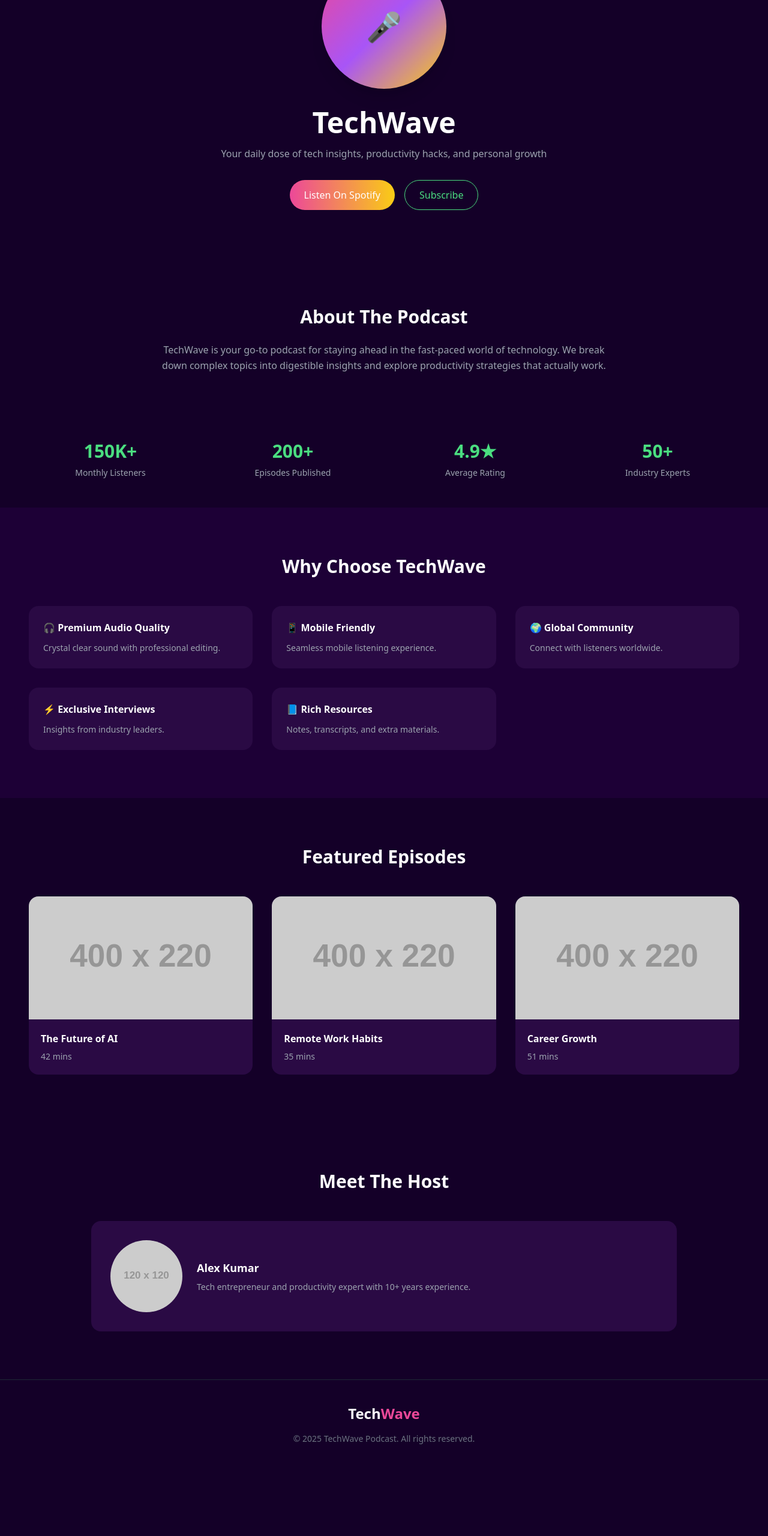
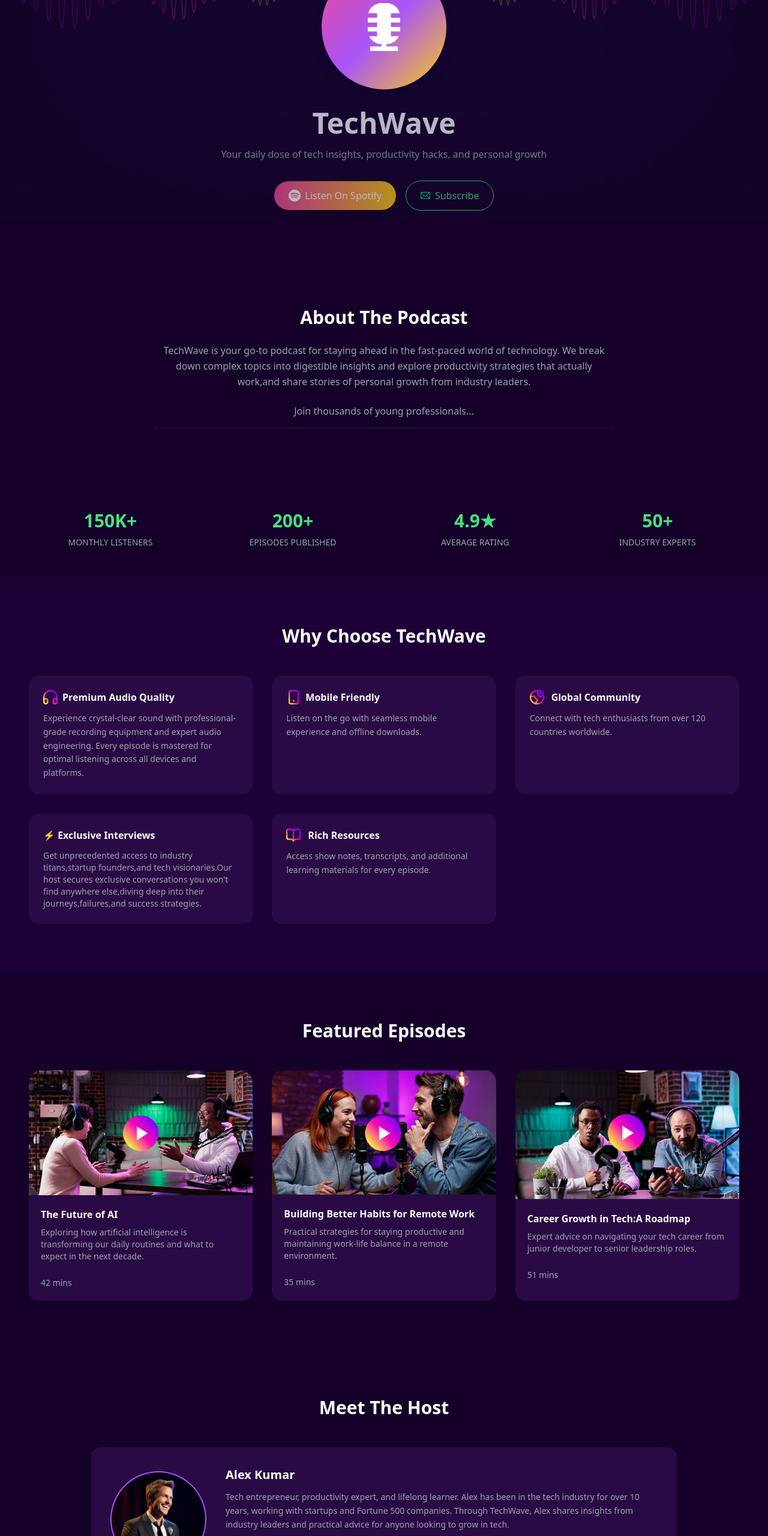
Before and after one commit to asrafunnahar/Assignment-2, a plain HTML site: page index.html in a window 1280 px wide. Shown: the part 240-2800 px from the top of the page at 60% size. Before the commit the page ends 2688 px from the top, so only its background shows below. Drawn offline with nearby package versions, Linux system fonts and the light colour scheme; placeholder pictures from the web are drawn by us.

Commit message:
add full code

```diff
--- a/index.html
+++ b/index.html
@@ -13,7 +13,13 @@
 <div class="max-w-7xl mx-auto px-6 lg:px-12">
 
   <!-- NAVBAR -->
-  <header class="flex items-center justify-between py-6">
+  <header class="flex items-center justify-between py-6 border-b border-white/10">
+
+    <div class="absolute inset-0 z-0 opacity-30 pointer-events-none">
+    <img src="/assets/hero-bg.png" alt="" class="w-90 h-90 object-cover">
+  </div>
+
+
     <h1 class="text-2xl font-bold">
       Tech<span class="text-pink-500">Wave</span>
     </h1>
@@ -27,15 +33,26 @@
     <button class="bg-gradient-to-r from-pink-500 to-yellow-400 px-5 py-2 rounded-full text-sm font-semibold">
       Subscribe →
     </button>
+
   </header>
 
   <!-- HERO -->
   <section class="text-center py-16 lg:py-24">
 
     <!-- Circle -->
-    <div class="mx-auto w-44 h-44 lg:w-52 lg:h-52 rounded-full bg-gradient-to-br from-pink-500 via-purple-500 to-yellow-400 flex items-center justify-center text-5xl shadow-xl mb-8">
-      🎤
+ <div class="relative mx-auto w-44 h-44 lg:w-52 lg:h-52
+            rounded-full bg-gradient-to-br from-pink-500 via-purple-500 to-yellow-400
+            flex items-center justify-center shadow-xl mb-8">
+
+  <img src="assets/microphone.png" alt="Microphone"
+       class="w-16 h-16 lg:w-20 lg:h-20 object-contain">
+
+  <span class="absolute top-4 right-4 z-10 bg-green-400 text-[#0f0721] text-[10px] font-bold px-2 py-0.5 rounded-full shadow-[0_0_10px_rgba(74,222,128,0.8)]">
+    NEW
+  </span>
 </div>
+
+
 
     <h2 class="text-3xl lg:text-5xl font-bold mb-4">
       TechWave
@@ -45,14 +62,21 @@
       Your daily dose of tech insights, productivity hacks, and personal growth
     </p>
 
-    <div class="flex flex-col sm:flex-row justify-center gap-4">
-      <button class="bg-gradient-to-r from-pink-500 to-yellow-400 px-6 py-3 rounded-full font-medium">
-        Listen On Spotify
+    <div class="flex items-center sm:flex-row justify-center gap-4">
+  <button class="flex items-center gap-2 bg-gradient-to-r from-pink-500 to-yellow-400 px-6 py-3 rounded-full font-medium shadow-lg hover:opacity-90 transition-opacity">
+
+    <img src="assets/spotify.png" alt="Spotify" class="w-5 h-5 object-contain">
+    <span>Listen On Spotify</span>
+
   </button>
-      <button class="border border-green-400 text-green-400 px-6 py-3 rounded-full">
-        Subscribe
+
+
+  <button class="flex items-center border border-green-400 text-green-400 px-6 py-3 rounded-full gap-2 transition-all hover:bg-green-400/10">
+  <img src="assets/message.png" alt="Message" class="w-4 h-4 object-contain">
+  <span>Subscribe</span>
 </button>
 </div>
+
 
   </section>
 
@@ -65,7 +89,13 @@
     <p class="text-gray-400 leading-relaxed">
       TechWave is your go-to podcast for staying ahead in the fast-paced world of technology.
       We break down complex topics into digestible insights and explore productivity strategies
-      that actually work.
+      that actually work,and share stories of personal growth from industry leaders.
+    </p>
+
+    </br>
+
+    <p class="text-gray-400 border-b border-white/10 pb-4 mb-6">
+  Join thousands of young professionals...
 </p>
   </section>
 
@@ -73,22 +103,22 @@
   <section class="grid grid-cols-2 md:grid-cols-4 gap-8 text-center py-12">
     <div>
       <h4 class="text-green-400 text-3xl font-bold">150K+</h4>
-      <p class="text-gray-400 text-sm mt-2">Monthly Listeners</p>
+      <p class="text-gray-400 text-sm mt-2">MONTHLY LISTENERS</p>
     </div>
 
     <div>
       <h4 class="text-green-400 text-3xl font-bold">200+</h4>
-      <p class="text-gray-400 text-sm mt-2">Episodes Published</p>
+      <p class="text-gray-400 text-sm mt-2">EPISODES PUBLISHED</p>
     </div>
 
     <div>
       <h4 class="text-green-400 text-3xl font-bold">4.9★</h4>
-      <p class="text-gray-400 text-sm mt-2">Average Rating</p>
+      <p class="text-gray-400 text-sm mt-2">AVERAGE RATING</p>
     </div>
 
     <div>
       <h4 class="text-green-400 text-3xl font-bold">50+</h4>
-      <p class="text-gray-400 text-sm mt-2">Industry Experts</p>
+      <p class="text-gray-400 text-sm mt-2">INDUSTRY EXPERTS</p>
     </div>
   </section>
 
@@ -105,37 +135,53 @@
     <div class="grid md:grid-cols-2 lg:grid-cols-3 gap-8">
 
     <div class="bg-[#2a0a44] p-6 rounded-2xl">
-        <h4 class="font-semibold mb-3">🎧 Premium Audio Quality</h4>
-        <p class="text-gray-400 text-sm">
-          Crystal clear sound with professional editing.
+  <h4 class="font-semibold mb-3 flex items-center gap-2">
+    <img src="assets/headphone.png" alt="Headphone" class="w-6 h-6 object-contain">
+    Premium Audio Quality
+  </h4>
+
+  <p class="text-gray-400 text-sm leading-relaxed">
+    Experience crystal-clear sound with professional-grade recording equipment and expert audio engineering. Every episode is mastered for optimal listening across all devices and platforms.
   </p>
 </div>
 
       <div class="bg-[#2a0a44] p-6 rounded-2xl">
-        <h4 class="font-semibold mb-3">📱 Mobile Friendly</h4>
-        <p class="text-gray-400 text-sm">
-          Seamless mobile listening experience.
+  <h4 class="font-semibold mb-3 flex items-center gap-2">
+    <img src="assets/device.png" alt="Mobile Device" class="w-6 h-6 object-contain">
+    Mobile Friendly
+  </h4>
+
+  <p class="text-gray-400 text-sm leading-relaxed">
+    Listen on the go with seamless mobile experience and offline downloads.
   </p>
 </div>
 
       <div class="bg-[#2a0a44] p-6 rounded-2xl">
-        <h4 class="font-semibold mb-3">🌍 Global Community</h4>
-        <p class="text-gray-400 text-sm">
-          Connect with listeners worldwide.
+  <h4 class="font-semibold mb-3 flex items-center gap-3 text-white">
+    <img src="assets/location.png" alt="Global Community" class="w-6 h-6 object-contain">
+    Global Community
+  </h4>
+
+  <p class="text-gray-400 text-sm leading-relaxed">
+    Connect with tech enthusiasts from over 120 countries worldwide.
   </p>
 </div>
 
       <div class="bg-[#2a0a44] p-6 rounded-2xl">
         <h4 class="font-semibold mb-3">⚡ Exclusive Interviews</h4>
         <p class="text-gray-400 text-sm">
-          Insights from industry leaders.
+          Get unprecedented access to industry titans,startup founders,and tech visionaries.Our host secures exclusive conversations you won't find anywhere else,diving deep into their journeys,failures,and success strategies.
         </p>
       </div>
 
      <div class="bg-[#2a0a44] p-6 rounded-2xl">
-        <h4 class="font-semibold mb-3">📘 Rich Resources</h4>
-        <p class="text-gray-400 text-sm">
-          Notes, transcripts, and extra materials.
+  <h4 class="font-semibold mb-3 flex items-center gap-3 text-white">
+    <img src="assets/resource.png" alt="Resources" class="w-6 h-6 object-contain">
+    Rich Resources
+  </h4>
+
+  <p class="text-gray-400 text-sm leading-relaxed">
+    Access show notes, transcripts, and additional learning materials for every episode.
   </p>
 </div>
 
@@ -155,25 +201,32 @@
     <div class="grid md:grid-cols-2 lg:grid-cols-3 gap-8">
 
       <div class="bg-[#2a0a44] rounded-2xl overflow-hidden">
-        <img src="https://via.placeholder.com/400x220" class="w-full">
+        <img src="assets/image1.png" class="w-full">
         <div class="p-5">
           <h4 class="font-semibold mb-2">The Future of AI</h4>
+          <p class="text-gray-400 text-sm">
+          Exploring how artificial intelligence is transforming our daily routines and what to expect in the next decade.
+        </p></br>
           <p class="text-gray-400 text-sm">42 mins</p>
         </div>
       </div>
 
       <div class="bg-[#2a0a44] rounded-2xl overflow-hidden">
-        <img src="https://via.placeholder.com/400x220" class="w-full">
+        <img src="assets/image2.png" class="w-full">
         <div class="p-5">
-          <h4 class="font-semibold mb-2">Remote Work Habits</h4>
+          <h4 class="font-semibold mb-2">Building Better Habits for Remote Work</h4>
+          <p class="text-gray-400 text-sm">Practical strategies for staying productive and maintaining work-life balance in a remote environment.</p></br>
           <p class="text-gray-400 text-sm">35 mins</p>
         </div>
       </div>
 
       <div class="bg-[#2a0a44] rounded-2xl overflow-hidden">
-        <img src="https://via.placeholder.com/400x220" class="w-full">
+        <img src="assets/image3.png" class="w-full">
         <div class="p-5">
-          <h4 class="font-semibold mb-2">Career Growth</h4>
+          <h4 class="font-semibold mb-2">Career Growth in Tech:A Roadmap</h4>
+            <p class="text-gray-400 text-sm">
+                Expert advice on navigating your tech career from junior developer to senior leadership roles.
+            </p></br>
           <p class="text-gray-400 text-sm">51 mins</p>
         </div>
       </div>
@@ -191,30 +244,87 @@
       Meet The Host
     </h3>
 
-    <div class="bg-[#2a0a44] rounded-2xl p-8 flex flex-col md:flex-row items-center gap-6">
-      <img src="https://via.placeholder.com/120" class="rounded-full">
+   <div class="bg-[#2a0a44] rounded-2xl p-8 flex flex-col md:flex-row items-center gap-8">
+  <div class="flex-shrink-0">
+    <img src="assets/host.png" alt="Alex Kumar" class="w-32 h-32 md:w-40 md:h-40 rounded-full object-cover border-2 border-purple-500">
+  </div>
 
-      <div>
-        <h4 class="text-lg font-bold">Alex Kumar</h4>
-        <p class="text-gray-400 text-sm mt-2">
-          Tech entrepreneur and productivity expert with 10+ years experience.
+  <div class="text-center md:text-left">
+    <div class="flex items-center justify-center md:justify-start gap-2">
+      <h4 class="text-xl font-bold text-white">Alex Kumar</h4>
+    </div>
+
+    <p class="text-gray-400 text-sm mt-3 leading-relaxed">
+      Tech entrepreneur, productivity expert, and lifelong learner. Alex has been in the tech industry for over 10 years, working with startups and Fortune 500 companies. Through TechWave, Alex shares insights from industry leaders and practical advice for anyone looking to grow in tech.
     </p>
+
+
+
+     <div class="flex items-center justify-center md:justify-start gap-4 mt-5">
+
+  <a href="#" class="flex items-center justify-center w-12 h-12 rounded-full border border-purple-500/20 bg-purple-500/5 hover:bg-purple-500/10 transition-colors">
+    <img src="assets/linkedin.png" alt="LinkedIn" class="w-5 h-5 object-contain">
+  </a>
+
+  <a href="#" class="flex items-center justify-center w-12 h-12 rounded-full border border-purple-500/20 bg-purple-500/5 hover:bg-purple-500/10 transition-colors">
+    <img src="assets/x.png" alt="X" class="w-5 h-5 object-contain">
+  </a>
+
+  <a href="#" class="flex items-center justify-center w-12 h-12 rounded-full border border-purple-500/20 bg-purple-500/5 hover:bg-purple-500/10 transition-colors">
+    <img src="assets/instagram.png" alt="Instagram" class="w-5 h-5 object-contain">
+  </a>
+
+  <a href="#" class="flex items-center justify-center w-12 h-12 rounded-full border border-purple-500/20 bg-purple-500/5 hover:bg-purple-500/10 transition-colors">
+    <img src="assets/youtube.png" alt="YouTube" class="w-5 h-5 object-contain">
+  </a>
+
+</div>
+
   </div>
 </div>
 
-  </div>
 </section>
 
 <!-- FOOTER -->
-<footer class="text-center py-10 border-t border-gray-800">
-  <h2 class="text-2xl font-bold mb-4">
-    Tech<span class="text-pink-500">Wave</span>
+<footer class="relative bg-[#2a0a44] py-16 px-4 overflow-hidden text-center">
+
+  <div class="absolute inset-0 z-0 opacity-30 pointer-events-none">
+    <img src="/assets/footer-bg.png" alt="" class="w-full h-full object-cover">
+  </div>
+
+  <div class="relative z-10">
+    <h2 class="text-6xl font-extrabold text-white mb-8 tracking-tight">
+      Tech<span class="bg-gradient-to-r from-pink-500 to-purple-500 bg-clip-text text-transparent">Wave</span>
     </h2>
 
-  <p class="text-gray-500 text-sm">
-    © 2025 TechWave Podcast. All rights reserved.
+    <div class="flex flex-wrap justify-center items-center gap-8 mb-8 text-gray-300">
+
+      <a href="#" class="flex items-center gap-2 hover:text-white transition-colors">
+        <img src="/assets/spotify.png" alt="Spotify" class="w-5 h-5 opacity-80">
+        <span class="text-sm font-medium">Spotify</span>
+      </a>
+
+      <a href="#" class="flex items-center gap-2 hover:text-white transition-colors">
+        <img src="/assets/apple-podcast.png" alt="Apple Podcasts" class="w-5 h-5 opacity-80">
+        <span class="text-sm font-medium">Apple Podcasts</span>
+      </a>
+
+      <a href="#" class="flex items-center gap-2 hover:text-white transition-colors">
+        <img src="/assets/youtube.png" alt="YouTube" class="w-5 h-5 opacity-80">
+        <span class="text-sm font-medium">YouTube</span>
+      </a>
+
+      <a href="#" class="flex items-center gap-2 hover:text-white transition-colors">
+        <img src="/assets/twitter.png" alt="Twitter" class="w-5 h-5 opacity-80">
+        <span class="text-sm font-medium">Twitter</span>
+      </a>
+
+    </div>
+
+    <p class="text-gray-500 text-xs tracking-wide">
+      © 2026 TechWave Podcast. All rights reserved.
     </p>
+  </div>
 </footer>
-
 </body>
 </html>
```
Also changed, not shown: assets/image1.png (added), assets/image2.png (added), assets/image3.png (added). Lines whose indentation alone changed are shown as unchanged.
